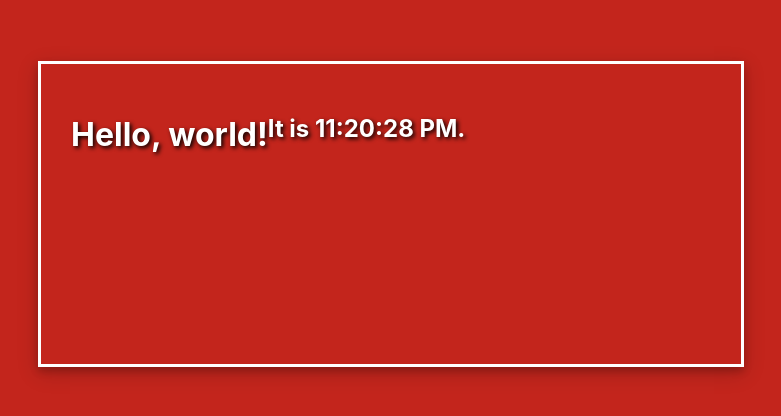
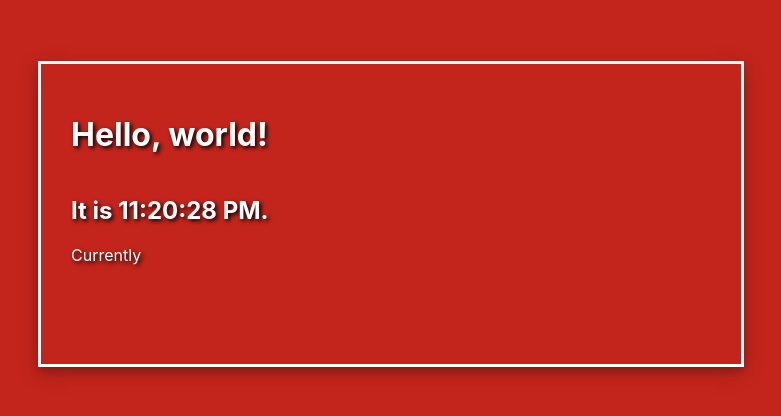
Before and after one commit to cbatsoula/color-homepage, a React (Create React App) app: page / in a window 1280 px wide. Shown: the part 186-602 px from the top of the page, without its empty margins (249-1030 px from the left). Built offline with nearby package versions, Linux system fonts and the light colour scheme; no server answers.

Commit message:
added Currently, for current weather conditions

```diff
--- a/src/App.css
+++ b/src/App.css
@@ -6,6 +6,8 @@
   width: 100vw;
   /* background-color: black; */
   animation: pulse 5s infinite;
+
+
 }
 
 .Text {
@@ -23,6 +25,13 @@
   padding: 30px;
   color: white;
   text-shadow: 2px 2px 4px #000000;
+  flex-direction: column;
+
+}
+
+.Currently {
+  display: flex;
+
 }
 
 /* @keyframes pulse {
--- a/src/App.js
+++ b/src/App.js
@@ -1,5 +1,7 @@
 import React from 'react';
 import './App.css';
+import Currently from './Currently'
+
 const REACT_APP_API_KEY = `${process.env.REACT_APP_API_KEY}`
 class App extends React.Component {
 
@@ -12,7 +14,7 @@ class App extends React.Component {
     let start = "#"
     let color = Math.floor(Math.random()*16777215).toString(16);
     let backgroundcolor = start.concat(color)
-    console.log(backgroundcolor)
+    // console.log(backgroundcolor)
     return backgroundcolor
   }
 
@@ -32,7 +34,11 @@ class App extends React.Component {
           'Access-Control-Allow-Origin': '*'
         }})
       .then(r => r.json())
-      .then(data => console.log("data", data))
+      .then(data => {
+        this.setState({
+          weather: data
+        })
+      })
   }
 
 
@@ -47,12 +53,13 @@ class App extends React.Component {
   }
 
   render () {
-
+    // console.log("what we got", this.state.weather.currently)
     return (
       <div className="App" style={{backgroundColor: this.randomColor()}}>
         <div className="Text">
           <h1>Hello, world!</h1>
           <h2>It is {this.state.date.toLocaleTimeString()}.</h2>
+          <Currently data={this.state.weather.currently}/>
         </div>
 
       </div>
--- /dev/null
+++ b/src/Currently.js
@@ -0,0 +1,17 @@
+import React from 'react';
+import './App.css';
+
+class Currently extends React.Component {
+
+  render () {
+    console.log("what we got", this.props)
+    return (
+      <div className="Currently">
+        Currently
+      </div>
+    );
+
+  }
+}
+
+export default Currently;
```
